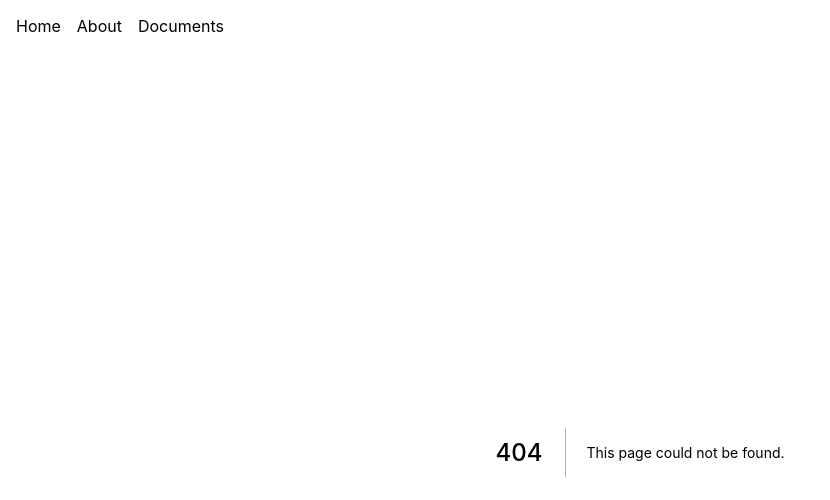
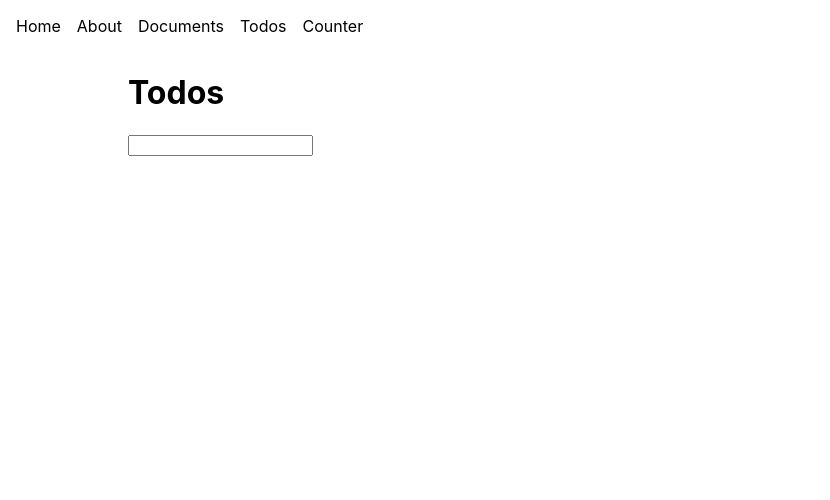
Before and after one commit to penguin212/GunnHacks, a Next.js app: page /todos in a window 1280 px wide. Before the commit this address had no page. Shown: the top 500 px of the page, without its empty margins (0-830 px from the left). Built offline with nearby package versions, Linux system fonts and the light colour scheme.

Commit message:
Todos (part 1)

```diff
--- a/components/NavBar.js
+++ b/components/NavBar.js
@@ -8,6 +8,8 @@ export default function NavBar() {
             <Link href="/"><a>Home</a></Link>
             <Link href="/about"><a>About</a></Link>
             <Link href="/documents"><a>Documents</a></Link>
+            <Link href="/todos"><a>Todos</a></Link>
+            <Link href="/counter"><a>Counter</a></Link>
         </nav>
     )
 }
--- /dev/null
+++ b/pages/todos.js
@@ -0,0 +1,35 @@
+import {useState} from 'react';
+import Container from '../components/Container';
+
+
+export default function Todos() {
+    const [todos, setTodos] = useState([]);
+    const [text, setText] = useState('');
+
+    function addTodo() {
+        if (text === '') return;
+        setTodos([...todos, text]);
+        setText('');
+    }
+
+    function removeTodo(i) {
+        setTodos(todos.filter((_, j) => j !== i));
+    }
+
+    return (
+        <Container>
+            <h1>Todos</h1>
+            {todos.map((d, i) => (
+                <div key={d + i}>
+                    <input type="checkbox" onChange={(e) => e.target.checked && removeTodo(i)} />
+                    <span>{d}</span>
+                </div>
+            ))}
+            <input
+                value={text}
+                onChange={(e) => setText(e.target.value)}
+                onKeyPress={(e) => e.key === 'Enter' && addTodo()}
+            />
+        </Container>
+    )
+}
```
